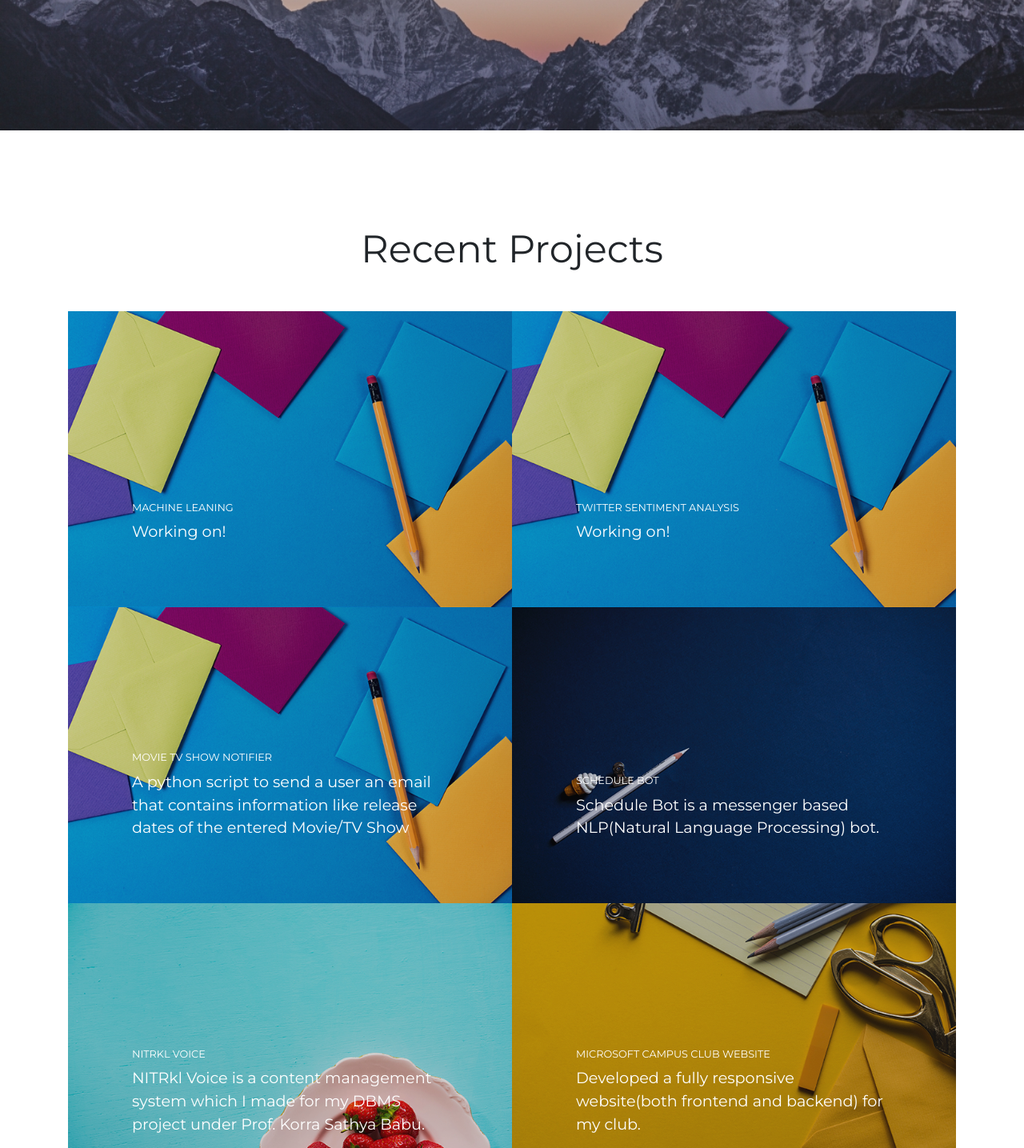
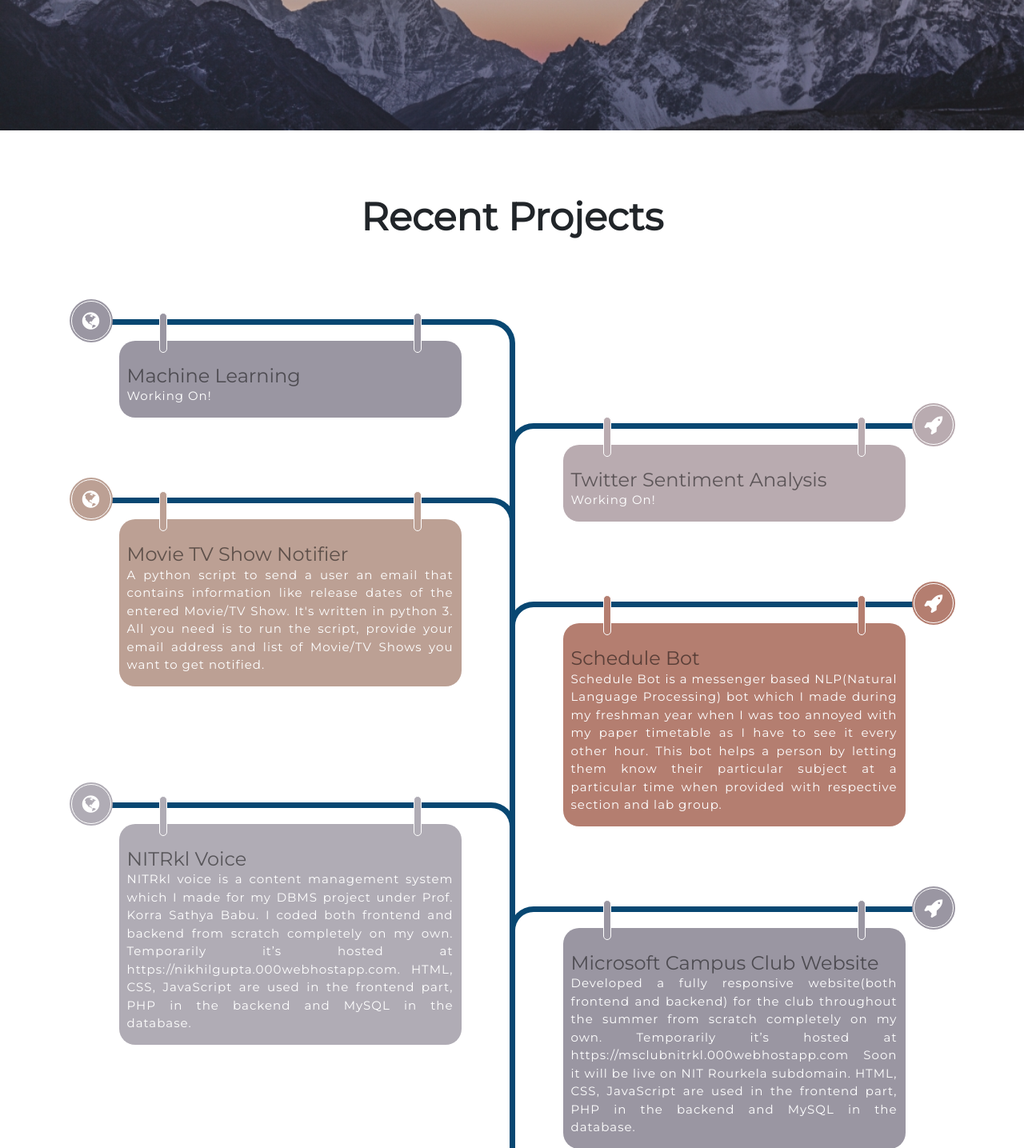
Before and after one commit to nguptaa/personal, a PHP site: page / in a window 1280 px wide. Shown: the part 637-2072 px from the top of the page at 80% size. Run offline with PHP 8.4, Linux system fonts and the light colour scheme.

Commit message:
Modifications

```diff
--- a/assets/css/style.css
+++ b/assets/css/style.css
@@ -176,7 +176,9 @@ h3 {
   font-size: 35px;
   color: rgba(0, 0, 0, 0.5);
 }
-
+h2{
+  font-weight: 700;
+}
 .highlight {
   color: #f3f3e5;
 }
@@ -193,93 +195,17 @@ h6 {
   margin: -7px;
 }
 
-
-.content-section {
-  padding-top: 7.5rem;
-  padding-bottom: 7.5rem;
+.mb-5{
+  margin-bottom: 3rem !important;
 }
 
-.content-section-heading h2 {
+.projects{
+  padding-top: 5rem;
+  /* padding-bottom: 7rem; */
+}
+.projects h2{
+  text-align: center;
   font-size: 3rem;
-}
-
-.content-section-heading h3 {
-  font-size: 1rem;
-  text-transform: uppercase;
-}
-
-.portfolio-item {
-  display: block;
-  position: relative;
-  overflow: hidden;
-  max-width: 530px;
-  margin: auto auto 1rem;
-}
-
-.portfolio-item .caption {
-  display: -webkit-box;
-  display: -ms-flexbox;
-  display: flex;
-  height: 100%;
-  width: 100%;
-  background-color: rgba(33, 37, 41, 0.2);
-  position: absolute;
-  top: 0;
-  bottom: 0;
-  z-index: 1;
-}
-
-.portfolio-item .caption .caption-content {
-  color: #fff;
-  margin: auto 2rem 2rem;
-}
-
-.portfolio-item .caption .caption-content h2 {
-  font-size: 0.8rem;
-  text-transform: uppercase;
-}
-
-.portfolio-item .caption .caption-content p {
-  font-weight: 300;
-  font-size: 1.2rem;
-}
-
-@media (min-width: 992px) {
-  .portfolio-item {
-    max-width: none;
-    margin: 0;
-  }
-
-  .portfolio-item .caption {
-    -webkit-transition: -webkit-clip-path 0.25s ease-out, background-color 0.7s;
-    -webkit-clip-path: inset(0px);
-    clip-path: inset(0px);
-  }
-
-  .portfolio-item .caption .caption-content {
-    -webkit-transition: opacity 0.25s;
-    transition: opacity 0.25s;
-    margin-left: 5rem;
-    margin-right: 5rem;
-    margin-bottom: 5rem;
-  }
-
-  .portfolio-item img {
-    -webkit-transition: -webkit-clip-path 0.25s ease-out;
-    -webkit-clip-path: inset(-1px);
-    clip-path: inset(-1px);
-  }
-
-  .portfolio-item:hover img {
-    -webkit-clip-path: inset(2rem);
-    clip-path: inset(2rem);
-  }
-
-  .portfolio-item:hover .caption {
-    background-color: rgba(29, 128, 159, 0.9);
-    -webkit-clip-path: inset(2rem);
-    clip-path: inset(2rem);
-  }
 }
 
 /* Map */
@@ -402,12 +328,12 @@ footer.footer .social-link:hover {
   height: 50px;
   line-height: 50px;
   border-radius: 50%;
-  background: #e84c47;
+  background: #9A96A2;
   border: 1px solid #fff;
   text-align: center;
   font-size: 25px;
   color: #fff;
-  box-shadow: 0 0 0 2px #e84c47;
+  box-shadow: 0 0 0 2px #9A96A2;
   position: absolute;
   top: -30px;
   left: 0;
@@ -417,7 +343,7 @@ footer.footer .social-link:hover {
   display: block;
   padding: 30px 10px 10px;
   border-radius: 20px;
-  background: #e84c47;
+  background: #9A96A2;
   color: #fff;
   position: relative;
 }
@@ -434,7 +360,7 @@ footer.footer .social-link:hover {
   width: 10px;
   height: 50px;
   border-radius: 10px;
-  background: #e84c47;
+  background: #9A96A2;
   border: 1px solid #fff;
   position: absolute;
   top: -35px;
@@ -452,6 +378,7 @@ footer.footer .social-link:hover {
 }
 
 .main-timeline .description {
+  text-align: justify;
   font-size: 15px;
   letter-spacing: 1px;
   margin: 0 0 5px 0;
@@ -491,33 +418,55 @@ footer.footer .social-link:hover {
 .main-timeline .timeline:nth-child(2n) .timeline-content:before,
 .main-timeline .timeline:nth-child(2n) .timeline-content:after,
 .main-timeline .timeline:nth-child(2n) .icon {
-  background: #4bd9bf;
+  background: #B9ABB0;
 }
 
 .main-timeline .timeline:nth-child(2n) .icon {
-  box-shadow: 0 0 0 2px #4bd9bf;
+  box-shadow: 0 0 0 2px #B9ABB0;
 }
 
 .main-timeline .timeline:nth-child(3n) .timeline-content,
 .main-timeline .timeline:nth-child(3n) .timeline-content:before,
 .main-timeline .timeline:nth-child(3n) .timeline-content:after,
 .main-timeline .timeline:nth-child(3n) .icon {
-  background: #ff9e09;
+  background: #BCA094;
 }
 
 .main-timeline .timeline:nth-child(3n) .icon {
-  box-shadow: 0 0 0 2px #ff9e09;
+  box-shadow: 0 0 0 2px #BCA094;
 }
 
 .main-timeline .timeline:nth-child(4n) .timeline-content,
 .main-timeline .timeline:nth-child(4n) .timeline-content:before,
 .main-timeline .timeline:nth-child(4n) .timeline-content:after,
 .main-timeline .timeline:nth-child(4n) .icon {
-  background: #3ebae7;
+  background: #B47E70;
 }
 
 .main-timeline .timeline:nth-child(4n) .icon {
-  box-shadow: 0 0 0 2px #3ebae7;
+  box-shadow: 0 0 0 2px #B47E70;
+}
+
+.main-timeline .timeline:nth-child(5n) .timeline-content,
+.main-timeline .timeline:nth-child(5n) .timeline-content:before,
+.main-timeline .timeline:nth-child(5n) .timeline-content:after,
+.main-timeline .timeline:nth-child(5n) .icon {
+  background: #B0ACB5;
+}
+
+.main-timeline .timeline:nth-child(5n) .icon {
+  box-shadow: 0 0 0 2px #B0ACB5;
+}
+
+.main-timeline .timeline:nth-child(6n) .timeline-content,
+.main-timeline .timeline:nth-child(6n) .timeline-content:before,
+.main-timeline .timeline:nth-child(6n) .timeline-content:after,
+.main-timeline .timeline:nth-child(6n) .icon {
+  background: #9A96A2;
+}
+
+.main-timeline .timeline:nth-child(6n) .icon {
+  box-shadow: 0 0 0 2px #9A96A2;
 }
 
 @media only screen and (max-width: 767px) {
--- a/index.html
+++ b/index.html
@@ -112,97 +112,17 @@
     </div>
   </header>
 
-  <!-- Portfolio -->
-  <section class="content-section" id="portfolio">
-    <div class="container">
-      <div class="content-section-heading text-center">
-        <!-- <h3 class="text-secondary mb-0">Portfolio</h3> -->
-        <h2 class="mb-5">Recent Projects</h2>
-      </div>
-      <div class="row no-gutters">
-        <div class="col-lg-6">
-          <a class="portfolio-item" href="#">
-            <span class="caption">
-              <span class="caption-content">
-                <h2>Machine Leaning</h2>
-                <p class="mb-0">Working on!</p>
-              </span>
-            </span>
-            <img class="img-fluid" src="assets/img/portfolio-1.jpg" alt="">
-          </a>
-        </div>
 
-        <div class="col-lg-6">
-          <a class="portfolio-item" href="#">
-            <span class="caption">
-              <span class="caption-content">
-                <h2>Twitter Sentiment Analysis</h2>
-                <p class="mb-0">Working on!</p>
-
-              </span>
-            </span>
-            <img class="img-fluid" src="assets/img/portfolio-1.jpg" alt="">
-          </a>
-        </div>
-        <div class="col-lg-6">
-          <a class="portfolio-item" href="#">
-            <span class="caption">
-              <span class="caption-content">
-                <h2>Movie TV Show Notifier</h2>
-                <p class="mb-0">A python script to send a user an email that contains information like release dates of
-                  the entered
-                  Movie/TV Show</p>
-              </span>
-            </span>
-            <img class="img-fluid" src="assets/img/portfolio-1.jpg" alt="">
-          </a>
-        </div>
-        <div class="col-lg-6">
-          <a class="portfolio-item" href="#">
-            <span class="caption">
-              <span class="caption-content">
-                <h2>Schedule Bot</h2>
-                <p class="mb-0">Schedule Bot is a messenger based NLP(Natural Language Processing) bot.</p>
-
-              </span>
-            </span>
-            <img class="img-fluid" src="assets/img/portfolio-2.jpg" alt="">
-          </a>
-        </div>
-        <div class="col-lg-6">
-          <a class="portfolio-item" href="#">
-            <span class="caption">
-              <span class="caption-content">
-                <h2>NITRkl Voice</h2>
-                <p class="mb-0">NITRkl Voice is a content management system which I made for my DBMS project under
-                  Prof. Korra Sathya Babu.</p>
-              </span>
-            </span>
-            <img class="img-fluid" src="assets/img/portfolio-3.jpg" alt="">
-          </a>
-        </div>
-        <div class="col-lg-6">
-          <a class="portfolio-item" href="#">
-            <span class="caption">
-              <span class="caption-content">
-                <h2>Microsoft Campus Club Website</h2>
-                <p class="mb-0">Developed a fully responsive website(both frontend and backend) for my club.</p>
-              </span>
-            </span>
-            <img class="img-fluid" src="assets/img/portfolio-4.jpg" alt="">
-          </a>
-        </div>
-
-      </div>
-    </div>
-  </section>
-
-
+  <!-- Projects -->
+<section class="projects">
+<h2 class="mb-5">Recent Projects</h2>
   <div class="container">
     <div class="row">
       <div class="col-md-12">
+
         <div class="main-timeline">
           <div class="timeline">
+
             <span class="icon fa fa-globe"></span>
             <a href="#" class="timeline-content">
               <h3 class="title">Machine Learning</h3>
@@ -277,6 +197,7 @@
       </div>
     </div>
   </div>
+</section>
 
 
 
```
